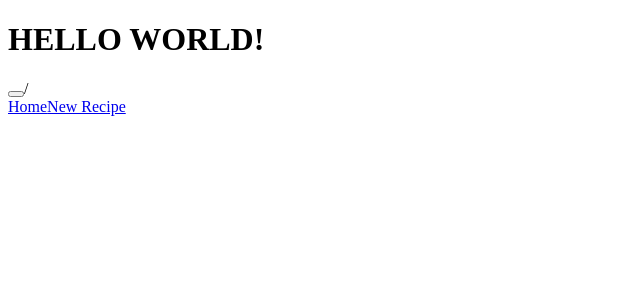
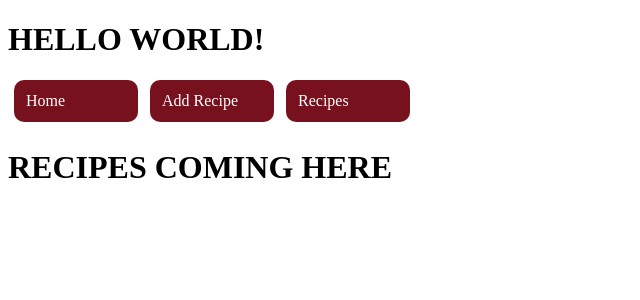
Before and after one commit to ryhorowitz/recipe-project, a React (Create React App) app in the folder front-end/: page /recipes in a window 1280 px wide. Shown: the top 300 px of the page, without its empty margins (0-640 px from the left). Built offline with nearby package versions, Linux system fonts and the light colour scheme.

Commit message:
3 working react router routes

```diff
--- a/front-end/src/components/App.js
+++ b/front-end/src/components/App.js
@@ -3,6 +3,7 @@ import { createBrowserRouter, Route, Routes } from "react-router-dom"
 import Home from "./Home"
 import NaviBar from "./NavBar";
 import NewRecipe from "./NewRecipe";
+import Recipes from "./Recipes";
 
 function App() {
   return (
@@ -13,6 +14,7 @@ function App() {
         <Routes>
           <Route path='/' element={<Home/>}/>
           <Route path='/new-recipe' element={<NewRecipe />}/>
+          <Route path='/recipes' element={<Recipes/>}/>
         </Routes>
       </main>
     </div>
--- a/front-end/src/components/NavBar.js
+++ b/front-end/src/components/NavBar.js
@@ -1,38 +1,50 @@
 // create header with links to Home, New Recipe, and Recipes
 import React from "react";
-import { NavLink } from "react-router-dom";
+import { NavLink, Link } from "react-router-dom";
 import { Navbar, Nav, Container } from 'react-bootstrap';
 
 function NavBar() {
-
-   const oldNav = <div>
-      <ul>
-        <li>
-          <NavLink
-            to='/'
-          >Home</NavLink>
-        </li>
-        <li>
-          <NavLink
-            to='/new-recipes'
-          >New Recipe</NavLink>
-        </li>
-      </ul>
-    </div>
+  const linkStyles = {
+    display: "inline-block",
+    width: "100px",
+    padding: "12px",
+    margin: "0 6px 6px",
+    background: "#78111e",
+    borderRadius: "10px",
+    textDecoration: "none",
+    color: "white",
+  };
 
   return (
     <>
-    <Navbar collapseonSelect fixed='top' bg='dark'>
-      <Container>
-        <Navbar.Toggle aria-controls='responsive-navbar-nav' />/
-        <Navbar.Collapse id='responsive-navbar-nav'>
+      <Navbar fixed='top' bg='dark' >
+        <Container>
+          {/* <Navbar.Toggle aria-controls='responsive-navbar-nav' />/
+        <Navbar.Collapse id='responsive-navbar-nav'> */}
+          {/* <Navbar.Brand to={"/"}>image</Navbar.Brand> */}
           <Nav>
-            <Nav.Link href='/'>Home</Nav.Link>
-            <Nav.Link href="/new-recipe">New Recipe</Nav.Link>
+            <Nav.Link
+              as={Link}
+              to="/"
+              style={linkStyles}
+            >Home
+            </Nav.Link>
+            <Nav.Link
+              as={Link}
+              to={"/new-recipe"}
+              style={linkStyles}
+            >Add Recipe
+            </Nav.Link>
+            <Nav.Link
+              as={Link}
+              to={"/recipes"}
+              style={linkStyles}
+            >Recipes
+            </Nav.Link>
           </Nav>
-        </Navbar.Collapse>
-      </Container>
-    </Navbar>
+          {/* </Navbar.Collapse> */}
+        </Container>
+      </Navbar>
     </>
 
   )
--- a/front-end/src/components/Recipes.js
+++ b/front-end/src/components/Recipes.js
@@ -1,5 +1,10 @@
 import React from "react";
 
-function Recipes() {}
+function Recipes() {
+
+  return(
+    <h1>RECIPES COMING HERE</h1>
+  )
+}
 
 export default Recipes
```
